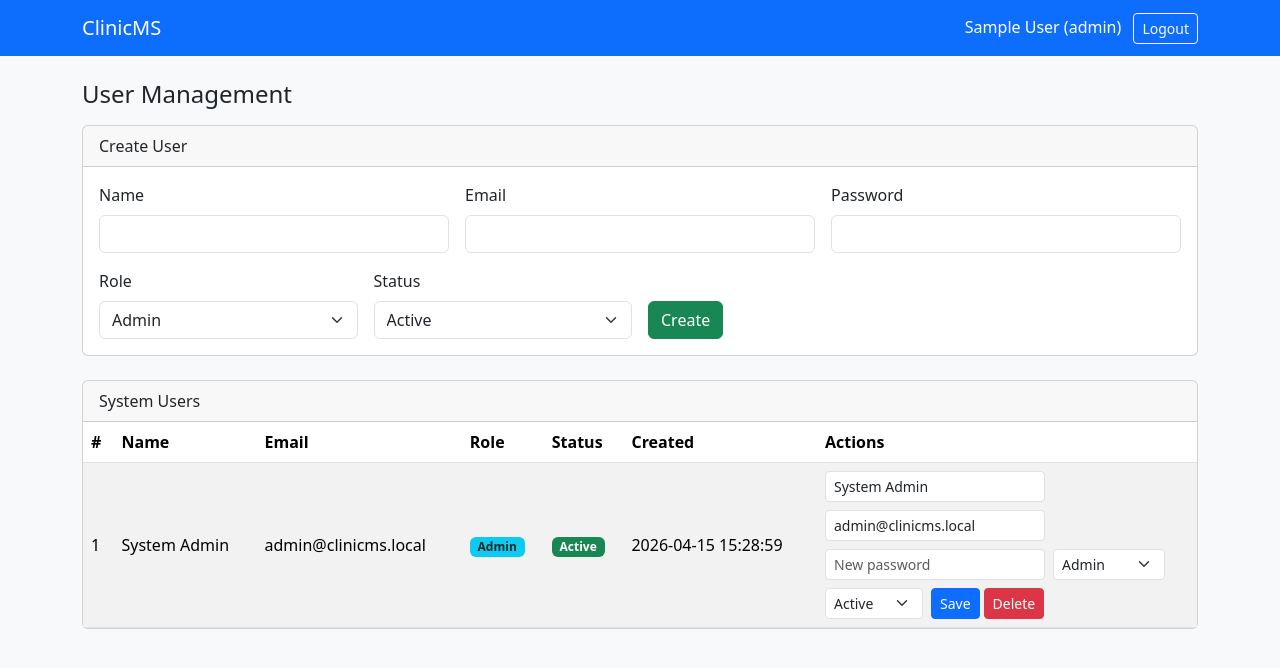
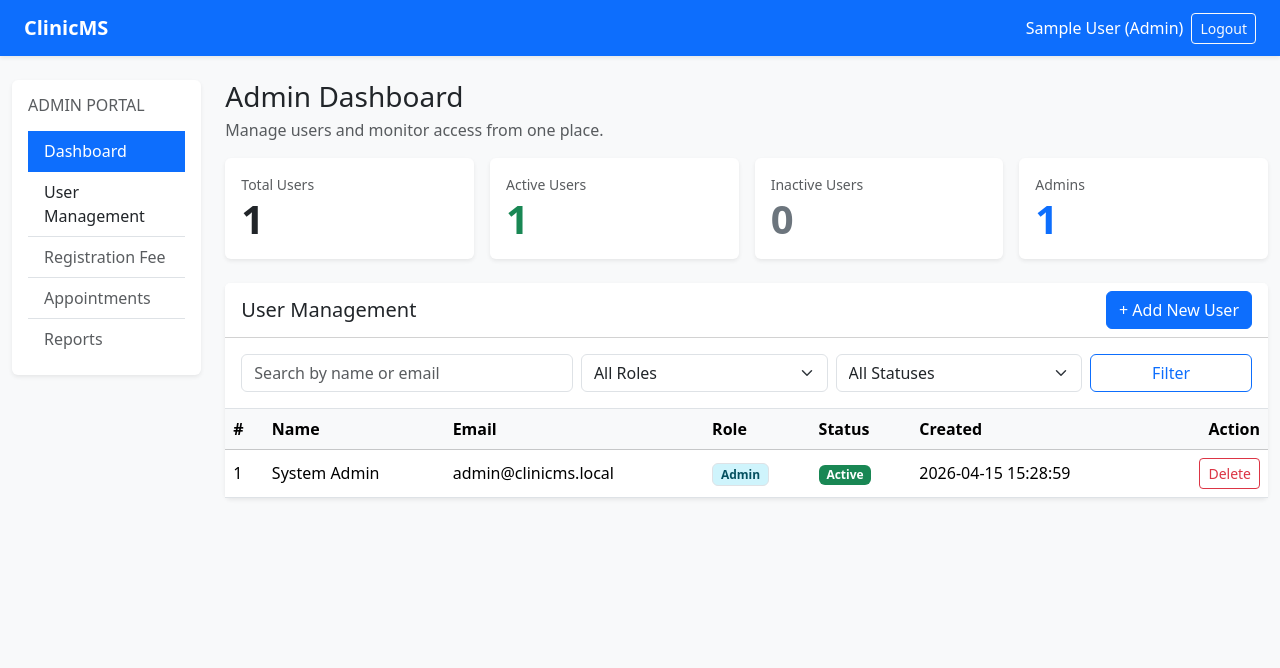
Before and after one commit to Samsonhirpa/ClinicMS, a CodeIgniter app: page /clinicms/index.php/users in a window 1280 px wide. Shown: the top 668 px of the page. Run offline with CodeIgniter, Linux system fonts and the light colour scheme; the visitor is signed in with stand-in values (Sample User, id 1); data comes from the database, SQL or seed files in the repository.

Commit message:
Redesign admin portal dashboard and improve user management UI

```diff
--- a/application/controllers/Users.php
+++ b/application/controllers/Users.php
@@ -17,9 +17,18 @@ class Users extends MY_Controller
 
     public function index()
     {
-        $data['users'] = $this->User_model->getAll();
+        $filters = [
+            'search' => trim((string) $this->input->get('search', true)),
+            'role' => trim((string) $this->input->get('role', true)),
+            'status' => trim((string) $this->input->get('status', true)),
+        ];
+
+        $data['users'] = $this->User_model->getFiltered($filters);
         $data['roles'] = $this->roles;
         $data['statuses'] = $this->statuses;
+        $data['filters'] = $filters;
+        $data['counts'] = $this->User_model->getCounts();
+
         $this->load->view('users/index', $data);
     }
 
@@ -44,7 +53,7 @@ class Users extends MY_Controller
             'status' => $this->input->post('status', true),
         ]);
 
-        $this->session->set_flashdata('success', 'User created successfully.');
+        $this->session->set_flashdata('success', 'User registered successfully.');
         redirect('users');
     }
 
--- a/application/models/User_model.php
+++ b/application/models/User_model.php
@@ -13,6 +13,41 @@ class User_model extends CI_Model
     public function getAll()
     {
         return $this->db->order_by('id', 'DESC')->get($this->table)->result();
+    }
+
+    public function getFiltered(array $filters = [])
+    {
+        if (!empty($filters['search'])) {
+            $search = $filters['search'];
+            $this->db->group_start()
+                ->like('name', $search)
+                ->or_like('email', $search)
+                ->group_end();
+        }
+
+        if (!empty($filters['role'])) {
+            $this->db->where('role', $filters['role']);
+        }
+
+        if (!empty($filters['status'])) {
+            $this->db->where('status', $filters['status']);
+        }
+
+        return $this->db->order_by('id', 'DESC')->get($this->table)->result();
+    }
+
+    public function getCounts()
+    {
+        $totalUsers = (int) $this->db->count_all($this->table);
+        $activeUsers = (int) $this->db->where('status', 'active')->count_all_results($this->table);
+        $admins = (int) $this->db->where('role', 'admin')->count_all_results($this->table);
+
+        return [
+            'total_users' => $totalUsers,
+            'active_users' => $activeUsers,
+            'admins' => $admins,
+            'inactive_users' => max($totalUsers - $activeUsers, 0),
+        ];
     }
 
     public function getById($id)
--- a/application/views/layouts/header.php
+++ b/application/views/layouts/header.php
@@ -6,19 +6,21 @@
     <title><?= isset($title) ? html_escape($title) : 'ClinicMS'; ?></title>
     <link href="https://cdn.jsdelivr.net/npm/bootstrap@5.3.3/dist/css/bootstrap.min.css" rel="stylesheet">
 </head>
-<body class="bg-light">
-<nav class="navbar navbar-expand-lg navbar-dark bg-primary mb-4">
-    <div class="container">
-        <a class="navbar-brand" href="<?= site_url('users'); ?>">ClinicMS</a>
+<body class="<?= isset($bodyClass) ? html_escape($bodyClass) : 'bg-light'; ?>">
+<?php if (!isset($hideNavbar) || !$hideNavbar): ?>
+<nav class="navbar navbar-expand-lg navbar-dark bg-primary shadow-sm">
+    <div class="container-fluid px-4">
+        <a class="navbar-brand fw-semibold" href="<?= site_url('users'); ?>">ClinicMS</a>
         <?php if ($this->session->userdata('user_id')): ?>
-            <div class="ms-auto text-white">
-                <?= html_escape($this->session->userdata('name')); ?> (<?= html_escape($this->session->userdata('role')); ?>)
-                <a class="btn btn-sm btn-outline-light ms-2" href="<?= site_url('logout'); ?>">Logout</a>
+            <div class="ms-auto text-white d-flex align-items-center gap-2">
+                <span><?= html_escape($this->session->userdata('name')); ?> (<?= ucfirst(html_escape($this->session->userdata('role'))); ?>)</span>
+                <a class="btn btn-sm btn-outline-light" href="<?= site_url('logout'); ?>">Logout</a>
             </div>
         <?php endif; ?>
     </div>
 </nav>
-<div class="container">
+<?php endif; ?>
+<div class="<?= isset($containerClass) ? html_escape($containerClass) : 'container py-4'; ?>">
     <?php if ($this->session->flashdata('success')): ?>
         <div class="alert alert-success"><?= $this->session->flashdata('success'); ?></div>
     <?php endif; ?>
--- a/application/views/users/index.php
+++ b/application/views/users/index.php
@@ -1,22 +1,158 @@
-<?php $title = 'User Management'; $this->load->view('layouts/header', compact('title')); ?>
-<div class="d-flex justify-content-between align-items-center mb-3">
-    <h4 class="mb-0">User Management</h4>
+<?php
+$title = 'Admin Dashboard';
+$bodyClass = 'bg-light';
+$containerClass = 'container-fluid py-4';
+$this->load->view('layouts/header', compact('title', 'bodyClass', 'containerClass'));
+?>
+<div class="row g-4">
+    <aside class="col-lg-3 col-xl-2">
+        <div class="card border-0 shadow-sm sticky-top" style="top: 1rem;">
+            <div class="card-body p-3">
+                <h6 class="text-uppercase text-muted mb-3">Admin Portal</h6>
+                <div class="list-group list-group-flush">
+                    <a href="#dashboard" class="list-group-item list-group-item-action active">Dashboard</a>
+                    <a href="#user-management" class="list-group-item list-group-item-action">User Management</a>
+                    <a href="#" class="list-group-item list-group-item-action disabled">Registration Fee</a>
+                    <a href="#" class="list-group-item list-group-item-action disabled">Appointments</a>
+                    <a href="#" class="list-group-item list-group-item-action disabled">Reports</a>
+                </div>
+            </div>
+        </div>
+    </aside>
+
+    <section class="col-lg-9 col-xl-10">
+        <div id="dashboard" class="mb-4">
+            <h3 class="mb-1">Admin Dashboard</h3>
+            <p class="text-muted mb-3">Manage users and monitor access from one place.</p>
+            <div class="row g-3">
+                <div class="col-md-6 col-xl-3">
+                    <div class="card border-0 shadow-sm h-100">
+                        <div class="card-body">
+                            <div class="text-muted small">Total Users</div>
+                            <div class="display-6 fw-semibold"><?= (int) $counts['total_users']; ?></div>
+                        </div>
+                    </div>
+                </div>
+                <div class="col-md-6 col-xl-3">
+                    <div class="card border-0 shadow-sm h-100">
+                        <div class="card-body">
+                            <div class="text-muted small">Active Users</div>
+                            <div class="display-6 fw-semibold text-success"><?= (int) $counts['active_users']; ?></div>
+                        </div>
+                    </div>
+                </div>
+                <div class="col-md-6 col-xl-3">
+                    <div class="card border-0 shadow-sm h-100">
+                        <div class="card-body">
+                            <div class="text-muted small">Inactive Users</div>
+                            <div class="display-6 fw-semibold text-secondary"><?= (int) $counts['inactive_users']; ?></div>
+                        </div>
+                    </div>
+                </div>
+                <div class="col-md-6 col-xl-3">
+                    <div class="card border-0 shadow-sm h-100">
+                        <div class="card-body">
+                            <div class="text-muted small">Admins</div>
+                            <div class="display-6 fw-semibold text-primary"><?= (int) $counts['admins']; ?></div>
+                        </div>
+                    </div>
+                </div>
+            </div>
         </div>
 
-<div class="card mb-4">
-    <div class="card-header">Create User</div>
-    <div class="card-body">
+        <div id="user-management" class="card border-0 shadow-sm">
+            <div class="card-header bg-white d-flex flex-wrap gap-2 justify-content-between align-items-center">
+                <h5 class="mb-0">User Management</h5>
+                <button class="btn btn-primary" data-bs-toggle="modal" data-bs-target="#addUserModal">+ Add New User</button>
+            </div>
+
+            <div class="card-body border-bottom">
+                <?= form_open('users', ['method' => 'get', 'class' => 'row g-2']); ?>
+                    <div class="col-md-4">
+                        <input type="text" class="form-control" name="search" placeholder="Search by name or email" value="<?= html_escape($filters['search']); ?>">
+                    </div>
+                    <div class="col-md-3">
+                        <select name="role" class="form-select">
+                            <option value="">All Roles</option>
+                            <?php foreach ($roles as $role): ?>
+                                <option value="<?= html_escape($role); ?>" <?= $filters['role'] === $role ? 'selected' : ''; ?>><?= ucfirst($role); ?></option>
+                            <?php endforeach; ?>
+                        </select>
+                    </div>
+                    <div class="col-md-3">
+                        <select name="status" class="form-select">
+                            <option value="">All Statuses</option>
+                            <?php foreach ($statuses as $status): ?>
+                                <option value="<?= html_escape($status); ?>" <?= $filters['status'] === $status ? 'selected' : ''; ?>><?= ucfirst($status); ?></option>
+                            <?php endforeach; ?>
+                        </select>
+                    </div>
+                    <div class="col-md-2 d-grid">
+                        <button class="btn btn-outline-primary" type="submit">Filter</button>
+                    </div>
+                <?= form_close(); ?>
+            </div>
+
+            <div class="table-responsive">
+                <table class="table align-middle mb-0">
+                    <thead class="table-light">
+                        <tr>
+                            <th>#</th>
+                            <th>Name</th>
+                            <th>Email</th>
+                            <th>Role</th>
+                            <th>Status</th>
+                            <th>Created</th>
+                            <th class="text-end">Action</th>
+                        </tr>
+                    </thead>
+                    <tbody>
+                        <?php if (empty($users)): ?>
+                            <tr><td colspan="7" class="text-center text-muted py-4">No users match your filter.</td></tr>
+                        <?php endif; ?>
+                        <?php foreach ($users as $user): ?>
+                            <tr>
+                                <td><?= (int) $user->id; ?></td>
+                                <td><?= html_escape($user->name); ?></td>
+                                <td><?= html_escape($user->email); ?></td>
+                                <td><span class="badge bg-info-subtle text-info-emphasis border"><?= ucfirst(html_escape($user->role)); ?></span></td>
+                                <td>
+                                    <span class="badge <?= $user->status === 'active' ? 'bg-success' : 'bg-secondary'; ?>">
+                                        <?= ucfirst(html_escape($user->status)); ?>
+                                    </span>
+                                </td>
+                                <td><?= html_escape($user->created_at); ?></td>
+                                <td class="text-end">
+                                    <a class="btn btn-sm btn-outline-danger" href="<?= site_url('users/delete/' . $user->id); ?>" onclick="return confirm('Delete this user?');">Delete</a>
+                                </td>
+                            </tr>
+                        <?php endforeach; ?>
+                    </tbody>
+                </table>
+            </div>
+        </div>
+    </section>
+</div>
+
+<div class="modal fade" id="addUserModal" tabindex="-1" aria-labelledby="addUserModalLabel" aria-hidden="true">
+    <div class="modal-dialog modal-lg modal-dialog-centered">
+        <div class="modal-content">
+            <div class="modal-header">
+                <h5 class="modal-title" id="addUserModalLabel">Register New User</h5>
+                <button type="button" class="btn-close" data-bs-dismiss="modal" aria-label="Close"></button>
+            </div>
             <?= form_open('users/create'); ?>
+                <div class="modal-body">
                     <div class="row g-3">
-            <div class="col-md-4">
-                <label class="form-label">Name</label>
+                        <div class="col-md-6">
+                            <label class="form-label">Full Name</label>
                             <input type="text" class="form-control" name="name" required>
                         </div>
-            <div class="col-md-4">
+                        <div class="col-md-6">
                             <label class="form-label">Email</label>
                             <input type="email" class="form-control" name="email" required>
                         </div>
-            <div class="col-md-4">
+                        <div class="col-md-6">
                             <label class="form-label">Password</label>
                             <input type="password" class="form-control" name="password" required>
                         </div>
@@ -36,75 +172,15 @@
                                 <?php endforeach; ?>
                             </select>
                         </div>
-            <div class="col-md-3 d-flex align-items-end">
-                <button class="btn btn-success">Create</button>
                     </div>
+                </div>
+                <div class="modal-footer">
+                    <button type="button" class="btn btn-light" data-bs-dismiss="modal">Cancel</button>
+                    <button class="btn btn-primary">Register User</button>
                 </div>
             <?= form_close(); ?>
         </div>
     </div>
-
-<div class="card">
-    <div class="card-header">System Users</div>
-    <div class="table-responsive">
-        <table class="table table-striped mb-0 align-middle">
-            <thead>
-                <tr>
-                    <th>#</th>
-                    <th>Name</th>
-                    <th>Email</th>
-                    <th>Role</th>
-                    <th>Status</th>
-                    <th>Created</th>
-                    <th style="width: 380px;">Actions</th>
-                </tr>
-            </thead>
-            <tbody>
-                <?php if (empty($users)): ?>
-                    <tr><td colspan="7" class="text-center text-muted">No users found.</td></tr>
-                <?php endif; ?>
-                <?php foreach ($users as $user): ?>
-                    <tr>
-                        <td><?= (int) $user->id; ?></td>
-                        <td><?= html_escape($user->name); ?></td>
-                        <td><?= html_escape($user->email); ?></td>
-                        <td><span class="badge bg-info text-dark"><?= ucfirst(html_escape($user->role)); ?></span></td>
-                        <td>
-                            <span class="badge <?= $user->status === 'active' ? 'bg-success' : 'bg-secondary'; ?>">
-                                <?= ucfirst(html_escape($user->status)); ?>
-                            </span>
-                        </td>
-                        <td><?= html_escape($user->created_at); ?></td>
-                        <td>
-                            <?= form_open('users/update/' . $user->id, ['class' => 'row row-cols-lg-auto g-2 align-items-center']); ?>
-                                <div class="col-12"><input class="form-control form-control-sm" type="text" name="name" value="<?= html_escape($user->name); ?>" required></div>
-                                <div class="col-12"><input class="form-control form-control-sm" type="email" name="email" value="<?= html_escape($user->email); ?>" required></div>
-                                <div class="col-12"><input class="form-control form-control-sm" type="password" name="password" placeholder="New password"></div>
-                                <div class="col-12">
-                                    <select class="form-select form-select-sm" name="role" required>
-                                        <?php foreach ($roles as $role): ?>
-                                            <option value="<?= html_escape($role); ?>" <?= $role === $user->role ? 'selected' : ''; ?>><?= ucfirst($role); ?></option>
-                                        <?php endforeach; ?>
-                                    </select>
-                                </div>
-                                <div class="col-12">
-                                    <select class="form-select form-select-sm" name="status" required>
-                                        <?php foreach ($statuses as $status): ?>
-                                            <option value="<?= html_escape($status); ?>" <?= $status === $user->status ? 'selected' : ''; ?>><?= ucfirst($status); ?></option>
-                                        <?php endforeach; ?>
-                                    </select>
-                                </div>
-                                <div class="col-12 d-flex gap-1">
-                                    <button class="btn btn-sm btn-primary">Save</button>
-                                    <a class="btn btn-sm btn-danger" href="<?= site_url('users/delete/' . $user->id); ?>" onclick="return confirm('Delete this user?');">Delete</a>
-                                </div>
-                            <?= form_close(); ?>
-                        </td>
-                    </tr>
-                <?php endforeach; ?>
-            </tbody>
-        </table>
-    </div>
 </div>
 
 <?php $this->load->view('layouts/footer'); ?>
```
Also changed, not shown: application/views/auth/login.php (+23 -10 lines). Lines whose indentation alone changed are shown as unchanged.
